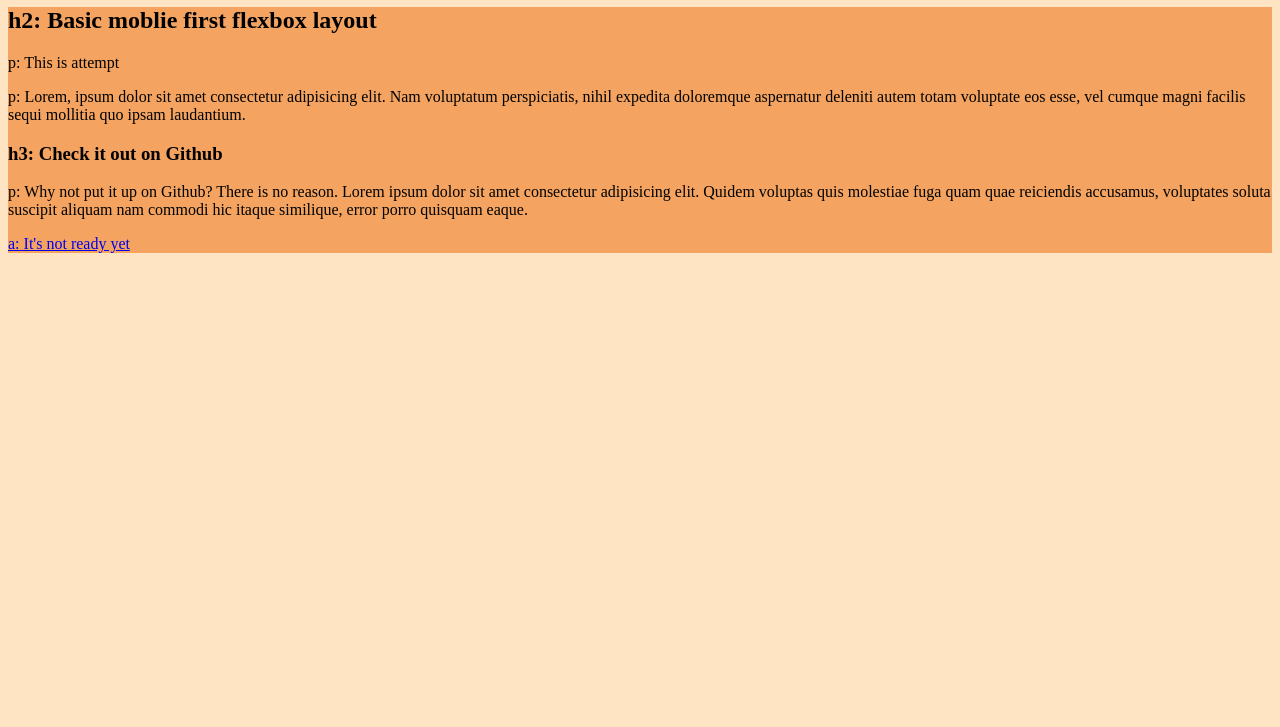
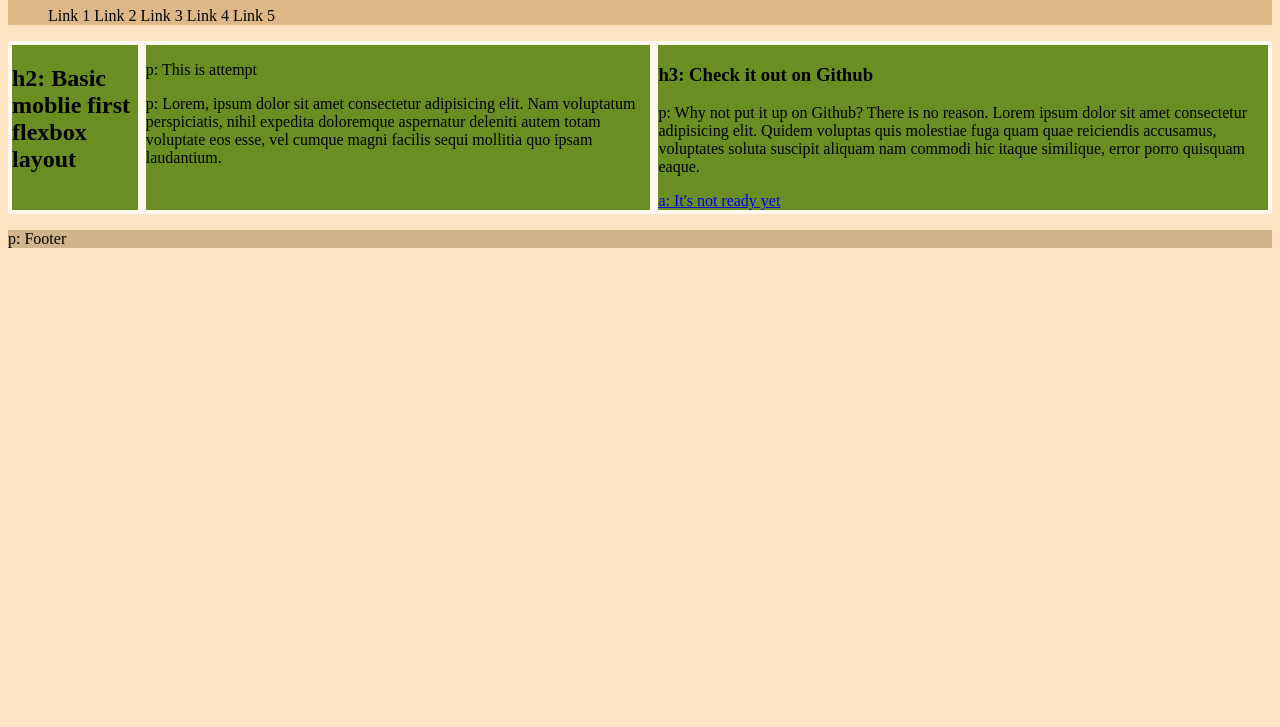
Before and after one commit to impozzo/mobile-first-flexbox, a plain HTML site: page index.html in a window 1280 px wide. Shown: the part 73-800 px from the top of the page. Drawn offline with Linux system fonts and the light colour scheme.

Commit message:
Responsive layout added @media queries

```diff
--- a/css/flex-responsive.css
+++ b/css/flex-responsive.css
@@ -0,0 +1,31 @@
+/* Flex layout mobile first. */
+
+.container{
+    display: flex;
+    background-color: floralwhite;
+    flex-direction: column;
+}
+.flex-item{
+    background-color: goldenrod;
+    margin: 2px;
+}
+
+/* .header-nav li{
+    display: inline;
+} */
+
+@media only screen and (min-width: 600px) {
+    .container{
+
+        flex-direction: row;
+    }
+
+    .flex-item{
+        background-color: olivedrab;
+        margin: 4px;
+    }
+
+    .header-nav li{
+        display: inline;
+    }
+  }
--- a/index.html
+++ b/index.html
@@ -1,5 +1,6 @@
 <!DOCTYPE html>
 <html lang="en">
+
 <head>
     <meta charset="UTF-8">
     <meta name="viewport" content="width=device-width, initial-scale=1.0">
@@ -7,22 +8,48 @@
     <link rel="stylesheet" href="/css/flex-responsive.css">
     <link rel="stylesheet" href="/css/style.css">
 </head>
+
 <body>
+
     <header>
-<h1>h1: Mobile First Flexbox Layout</h1>
+        <h1>h1: Mobile First Flexbox Layout</h1>
+        <ul class="header-nav">
+            <li>Link 1</li>
+            <li>Link 2</li>
+            <li>Link 3</li>
+            <li>Link 4</li>
+            <li>Link 5</li>
+        </ul>
     </header>
     <main>
-        <h2>h2: Basic moblie first flexbox layout</h2>
-        <p>p: This is attempt</p>
-        <p>p: Lorem, ipsum dolor sit amet consectetur adipisicing elit. Nam voluptatum perspiciatis, nihil expedita doloremque aspernatur deleniti autem totam voluptate eos esse, vel cumque magni facilis sequi mollitia quo ipsam laudantium.</p>
-        <h3>h3: Check it out on Github</h3>
-        <p>p: Why not put it up on Github? There is no reason. Lorem ipsum dolor sit amet consectetur adipisicing elit. Quidem voluptas quis molestiae fuga quam quae reiciendis accusamus, voluptates soluta suscipit aliquam nam commodi hic itaque similique, error porro quisquam eaque.</p>
+        <div class="container">
+            <div class="flex-item">
+<h2>h2: Basic moblie first flexbox layout</h2>
+            </div>
+            <div class="flex-item">
+                <p>p: This is attempt</p>
+            <p>p: Lorem, ipsum dolor sit amet consectetur adipisicing elit. Nam voluptatum perspiciatis, nihil expedita
+                doloremque aspernatur deleniti autem totam voluptate eos esse, vel cumque magni facilis sequi mollitia
+                quo ipsam laudantium.</p>
+            </div>
+            <div class="flex-item">
+               <h3>h3: Check it out on Github</h3>
+            <p>p: Why not put it up on Github? There is no reason. Lorem ipsum dolor sit amet consectetur adipisicing
+                elit. Quidem voluptas quis molestiae fuga quam quae reiciendis accusamus, voluptates soluta suscipit
+                aliquam nam commodi hic itaque similique, error porro quisquam eaque.</p>
             <a href="#">a: It's not ready yet</a>
+            </div>
 
+
+
+
+        </div>
     </main>
     <footer>
+<p>p: Footer</p>
+    </footer>
 
-    </footer>
     <script src="/js/mobile-flex-resonsive.js" type="text/javascript"></script>
 </body>
+
 </html>
```
Also changed, not shown: css/style.css (line endings or trailing spaces).
